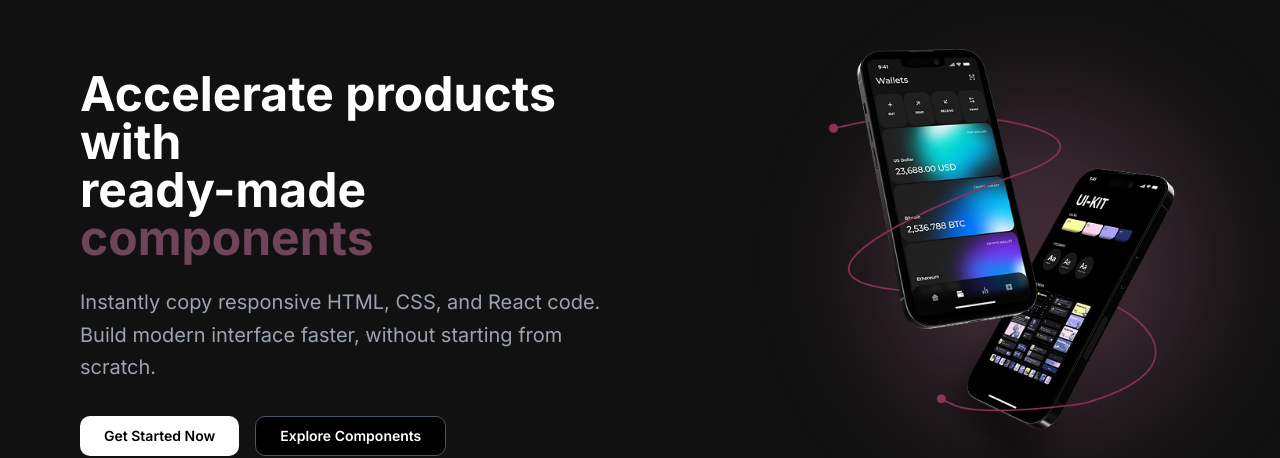
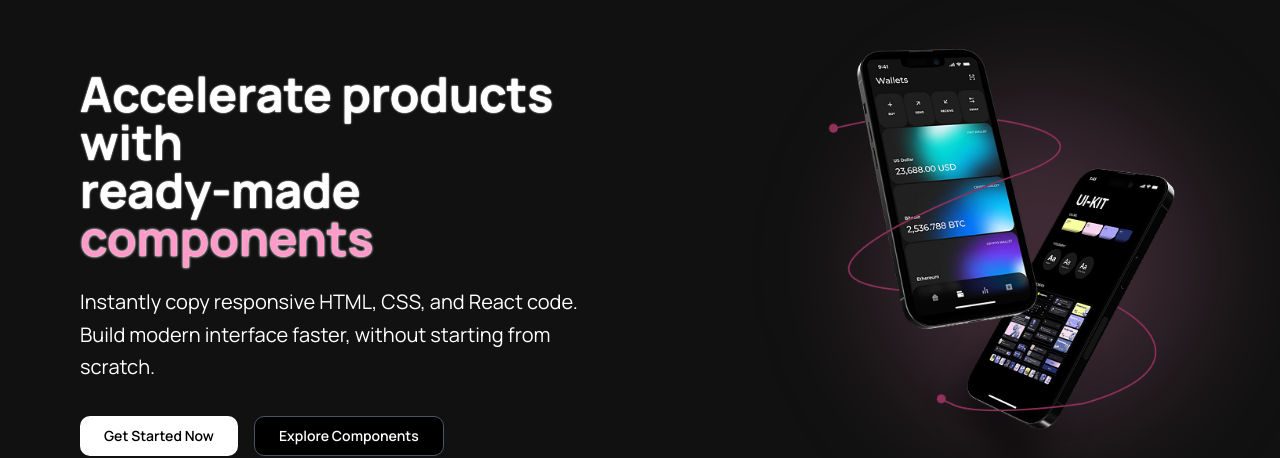
Before and after one commit to avinashfullstackdeveloper-a11y/framix-client, a React (Vite) app: page / in a window 1280 px wide. Shown: the part 172-630 px from the top of the page. Built offline with nearby package versions, Linux system fonts and the light colour scheme; no server answers.

Commit message:
text changed to manrope

```diff
--- a/index.html
+++ b/index.html
@@ -9,7 +9,7 @@
 
     <link rel="preconnect" href="https://fonts.googleapis.com">
     <link rel="preconnect" href="https://fonts.gstatic.com" crossorigin>
-    <link href="https://fonts.googleapis.com/css2?family=Inter:wght@400;500;600;700&display=swap" rel="stylesheet">
+    <link href="https://fonts.googleapis.com/css2?family=Manrope:wght@400;500;600;700;800&display=swap" rel="stylesheet">
 
     <meta property="og:title" content="Framix - Accelerate products with ready-made components" />
     <meta property="og:description" content="Build modern interfaces faster without starting from scratch" />
--- a/src/index.css
+++ b/src/index.css
@@ -1,3 +1,14 @@
+/* Neon effect for hero section (reduced white glow) */
+.neon-hero-text {
+  text-shadow:
+    0 0 1px #fff,
+    0 0 2px #fff;
+}
+.neon-hero-glow {
+  text-shadow:
+    0 0 1.5px #fff,
+    0 0 3px #fff;
+}
 @tailwind base;
 @tailwind components;
 @tailwind utilities;
@@ -69,6 +80,7 @@ All colors MUST be HSL.
 
   body {
     @apply bg-background text-foreground;
+    font-family: 'Manrope', system-ui, sans-serif;
   }
 }
 
--- a/src/pages/Components.tsx
+++ b/src/pages/Components.tsx
@@ -80,7 +80,7 @@ const Components = () => {
       {/* Header */}
       <div className="text-center mb-8 sm:mb-12">
         <h1 className="text-3xl sm:text-4xl lg:text-5xl font-bold mb-4 sm:mb-6">
-          <span className="text-primary">Components</span> Showcase
+          <span className="text-[#FF9AC9]">Components</span> Showcase
         </h1>
         <p className="text-base sm:text-lg lg:text-xl text-muted-foreground max-w-3xl mx-auto px-4">
           Explore polished, scalable components — from simple buttons to full
--- a/src/pages/Home.tsx
+++ b/src/pages/Home.tsx
@@ -4,6 +4,7 @@ import { CheckCircle2 } from "lucide-react";
 import { motion, AnimatePresence } from "framer-motion";
 import { Button } from "@/components/ui/button";
 import { Card, CardContent } from "@/components/ui/card";
+import "../index.css"; // Ensure global styles are loaded
 
 const trustedWayCardData = [
   {
@@ -169,14 +170,16 @@ const LandingPage = () => {
               className="text-center lg:text-left z-10"
               variants={itemVariants}
             >
-              <h1 className="text-4xl lg:text-5xl font-bold mb-6 leading-tight flex flex-col">
-                <span>Accelerate products with</span>
-                <span>
+              <h1 className="text-4xl lg:text-5xl font-bold mb-6 leading-tight flex flex-col neon-hero">
+                <span className="neon-hero-text">Accelerate products with</span>
+                <span className="neon-hero-text">
                   ready-made{" "}
-                  <span className="text-[#FF94C666]">components</span>
+                  <span className="text-[#FF9AC9] neon-hero-glow">
+                    components
+                  </span>
                 </span>
               </h1>
-              <p className="text-xl text-gray-400 mb-8 leading-relaxed">
+              <p className="text-xl text-white mb-8 leading-relaxed">
                 Instantly copy responsive HTML, CSS, and React code. Build
                 modern interface faster, without starting from scratch.
               </p>
@@ -597,4 +600,15 @@ const LandingPage = () => {
   );
 };
 
+
+/* Neon effect for hero section */
+<style jsx>{`
+  .neon-hero-text {
+    text-shadow: 0 0 8px #ff9ac9cc, 0 0 16px #ff9ac9aa, 0 0 32px #ff9ac966;
+  }
+  .neon-hero-glow {
+    text-shadow: 0 0 12px #ff9ac9, 0 0 24px #ff9ac9bb, 0 0 40px #ff9ac988;
+  }
+`}</style>;
+
 export default LandingPage;
--- a/tailwind.config.ts
+++ b/tailwind.config.ts
@@ -63,7 +63,7 @@ export default {
 				'card': 'var(--shadow-card)'
 			},
 			fontFamily: {
-				'sans': ['Inter', 'system-ui', 'sans-serif']
+				'sans': ['Manrope', 'system-ui', 'sans-serif']
 			},
 			borderRadius: {
 				lg: 'var(--radius)',
```
